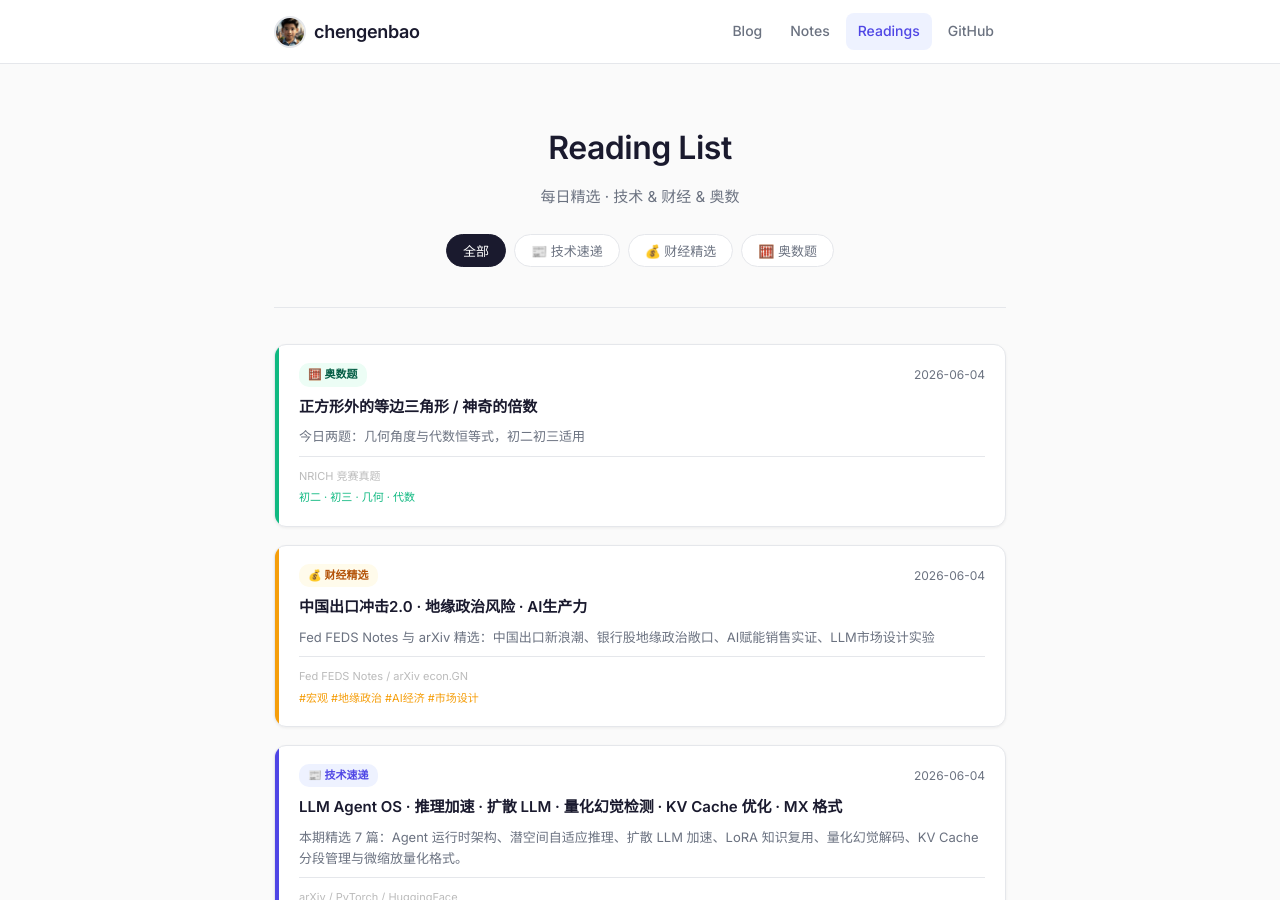
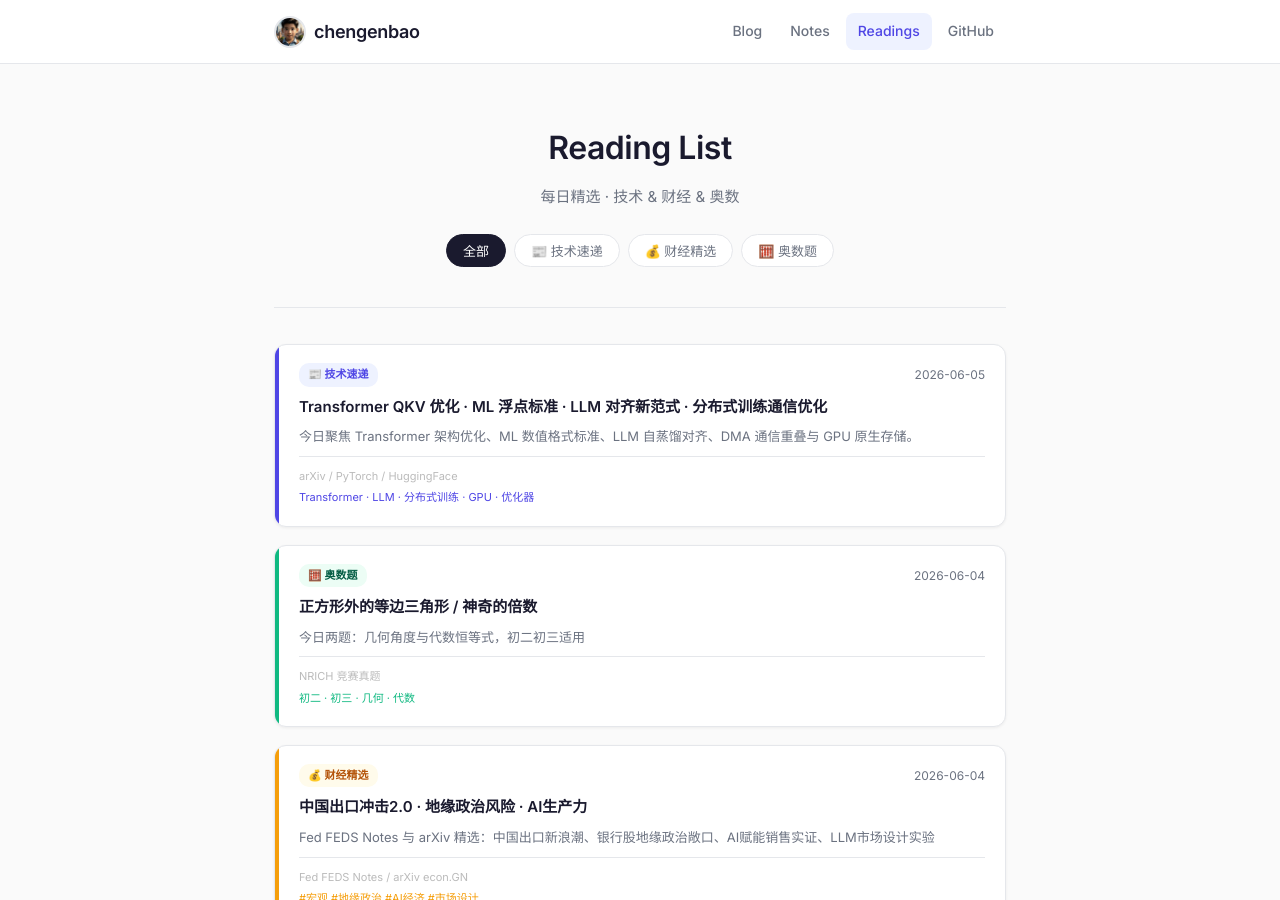
Before and after one commit to chengenbao/chengenbao.github.io, a Jekyll site: the page built from reading-list/index.md, in a window 1280 px wide and 900 px high. Built offline with Jekyll 4.4.1, drawn with Linux system fonts in a browser that asks for light colours.

Commit message:
add tech card 2026-06-05

```diff
--- a/reading-list/index.md
+++ b/reading-list/index.md
@@ -18,6 +18,21 @@ permalink: /reading-list/
   </div>
 
   <div class="rl-grid">
+<a class="rl-card tech" href="/reading-list/2026-06-05-tech-daily/">
+  <div class="rl-accent"></div>
+  <div class="rl-body">
+    <div class="rl-top">
+      <span class="rl-badge tech">📰 技术速递</span>
+      <time>2026-06-05</time>
+    </div>
+    <h2>Transformer QKV 优化 · ML 浮点标准 · LLM 对齐新范式 · 分布式训练通信优化</h2>
+    <p>今日聚焦 Transformer 架构优化、ML 数值格式标准、LLM 自蒸馏对齐、DMA 通信重叠与 GPU 原生存储。</p>
+    <div class="rl-meta">
+      <span class="rl-source">arXiv / PyTorch / HuggingFace</span>
+      <span class="rl-tags">Transformer · LLM · 分布式训练 · GPU · 优化器</span>
+    </div>
+  </div>
+</a>
 <a class="rl-card math" href="/reading-list/2026-06-04-math/"><div class="rl-accent"></div><div class="rl-body"><div class="rl-top"><span class="rl-badge math">🧮 奥数题</span><time>2026-06-04</time></div><h2>正方形外的等边三角形 / 神奇的倍数</h2><p>今日两题：几何角度与代数恒等式，初二初三适用</p><div class="rl-meta"><span class="rl-source">NRICH 竞赛真题</span><span class="rl-tags">初二 · 初三 · 几何 · 代数</span></div></div></a>
 <a class="rl-card finance" href="/reading-list/2026-06-04-finance-daily/">
   <div class="rl-accent"></div>
```
